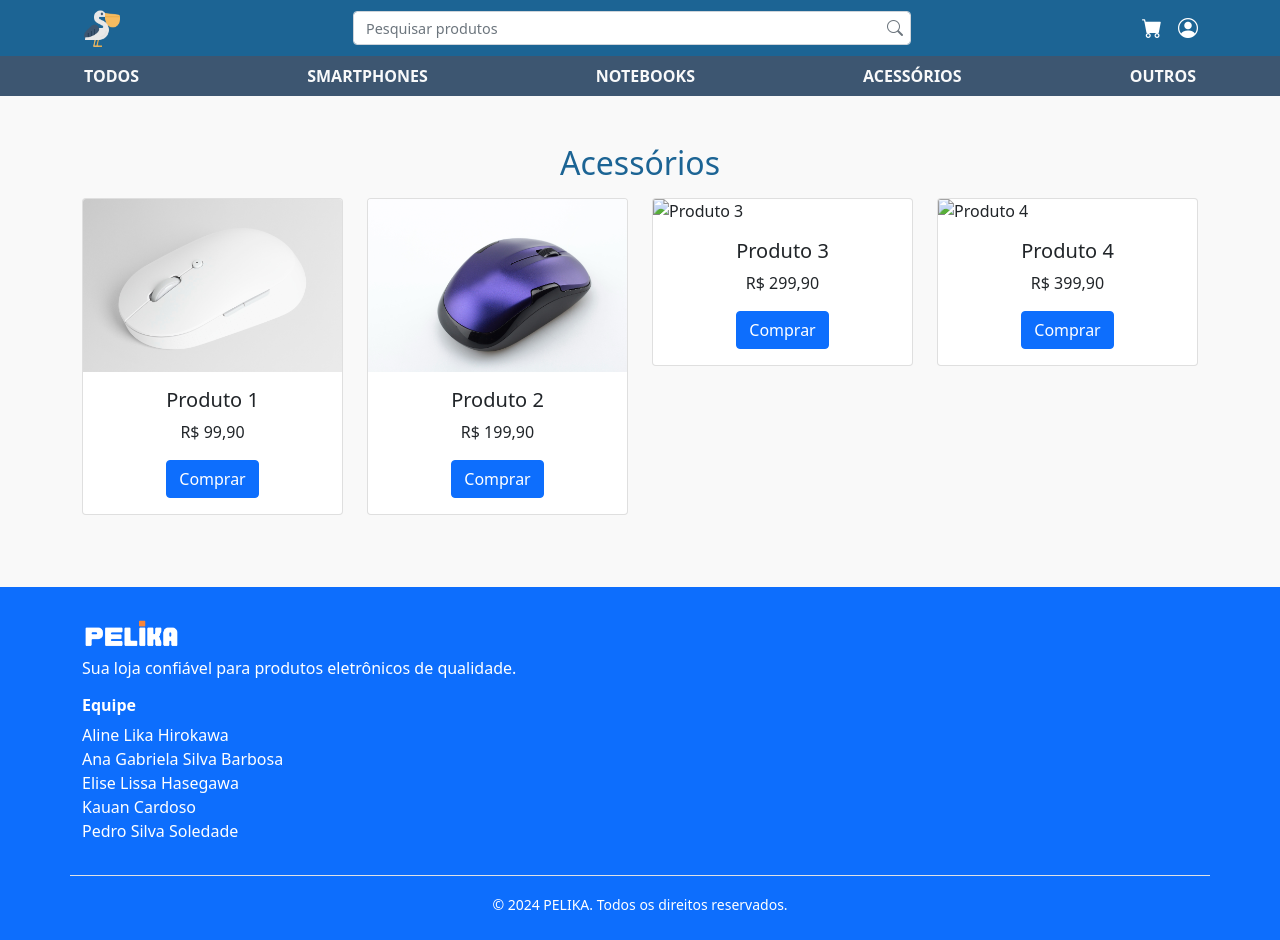
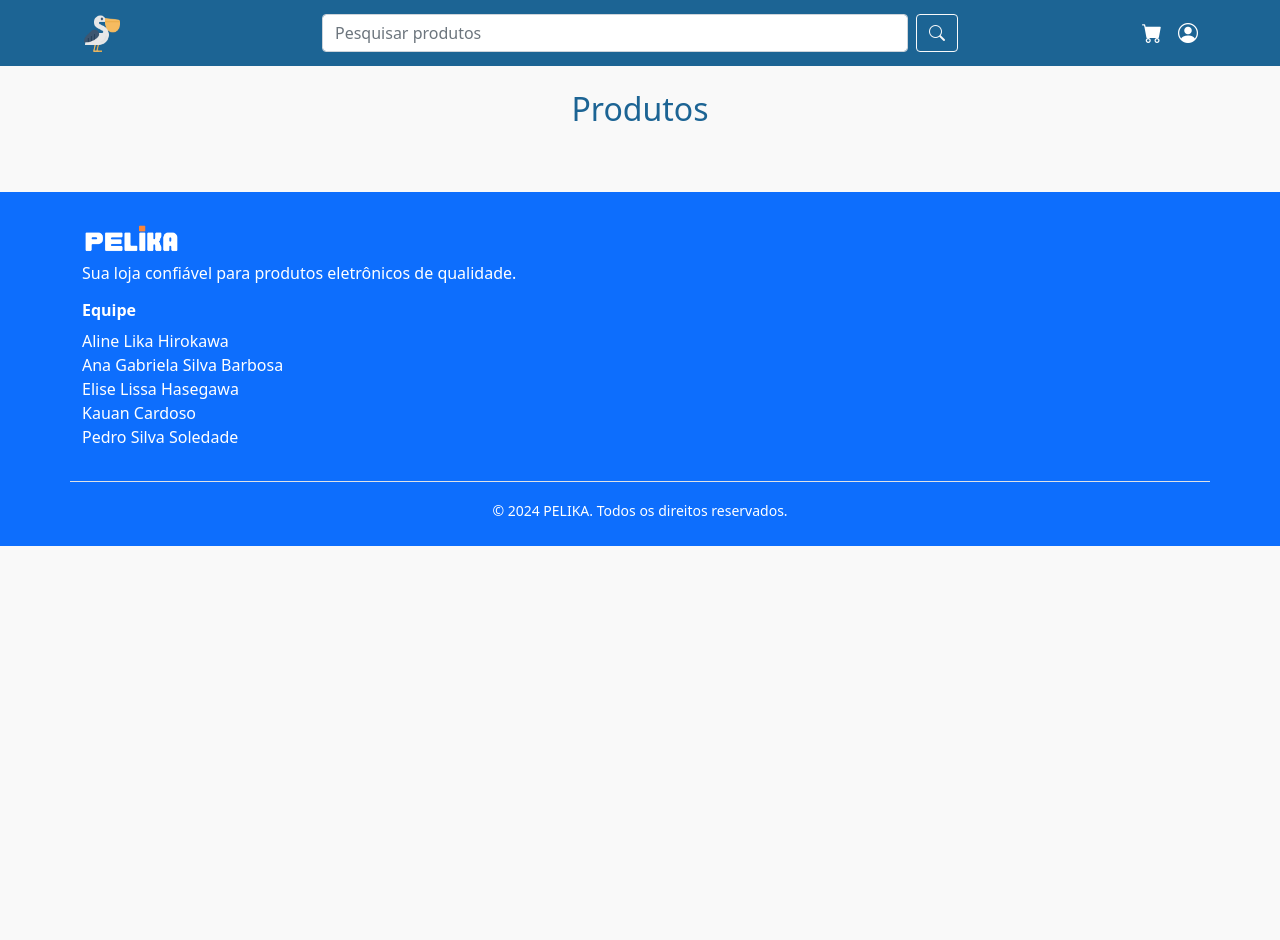
Before and after one commit to pedrossoledade/PROGWEB-Grupo2.08, a plain HTML site: page frontend/src/paginaInicial.html in a window 1280 px wide. After the commit the page ends 800 px from the top, so only its background shows below. Drawn offline with nearby package versions, Linux system fonts and the light colour scheme.

Commit message:
mudança no cabeçalho para navbar e alteração das paginas inicial e cadastro de produto

```diff
--- a/frontend/src/estilos/paginaInicial.css
+++ b/frontend/src/estilos/paginaInicial.css
@@ -24,12 +24,3 @@ h2 {
     max-height: 300px;
     object-fit: cover;
 }
-
-.nav-bar-custom {
-    padding: 0rem 0;
-    background-color: #3D5671;
-}
-
-.nav-link {
-    text-transform: uppercase;
-}
--- a/frontend/src/paginaInicial.html
+++ b/frontend/src/paginaInicial.html
@@ -9,122 +9,68 @@
     <link href="https://cdn.jsdelivr.net/npm/bootstrap@5.0.2/dist/css/bootstrap.min.css" rel="stylesheet">
     <link href="https://cdn.jsdelivr.net/npm/bootstrap-icons/font/bootstrap-icons.css" rel="stylesheet">
     <link href="estilos/paginaInicial.css" rel="stylesheet" />
-    <link href="funcoes.js">
-
+    <script defer src="scripts/funcoes.js"></script> <!-- Script para buscar dados -->
     <title>Loja Online</title>
-
 </head>
 
 <body>
-    <!-- Cabeçalho -->
-    <header class="text-white py-2" style="background-color: #1c6494;">
-        <div class="container d-flex justify-content-between align-items-center">
+    <!-- Navbar -->
+    <nav class="navbar navbar-expand-lg navbar-dark" style="background-color: #1c6494;">
+        <div class="container">
+            <!-- Logo -->
+            <a class="navbar-brand" href="#">
                 <img src="imagens/icone.png" alt="Logo" style="width: 40px;">
-            <form class="d-flex w-50 mx-3 position-relative" id="searchForm">
-                <input class="form-control pe-5" type="search" placeholder="Pesquisar produtos" aria-label="Search"
-                    style="height: 34px; font-size: 0.9rem;">
-                <button class="btn position-absolute end-0 top-50 translate-middle-y me-2" type="submit"
-                    style="background: none; border: none; padding: 0;">
-                    <i class="bi bi-search text-secondary"></i>
+            </a>
+
+            <!-- Botão do menu responsivo -->
+            <button class="navbar-toggler" type="button" data-bs-toggle="collapse" data-bs-target="#navbarContent"
+                aria-controls="navbarContent" aria-expanded="false" aria-label="Toggle navigation">
+                <span class="navbar-toggler-icon"></span>
+            </button>
+
+            <!-- Conteúdo da Navbar -->
+            <div class="collapse navbar-collapse" id="navbarContent">
+                <!-- Barra de pesquisa -->
+                <form class="d-flex mx-auto" id="searchForm" style="width: 60%;">
+                    <input class="form-control me-2" type="search" placeholder="Pesquisar produtos" aria-label="Search">
+                    <button class="btn btn-outline-light" type="submit">
+                        <i class="bi bi-search"></i>
                     </button>
                 </form>
+
+                <!-- Ícones do carrinho e conta -->
                 <div class="d-flex align-items-center">
-                <a href="#" class="text-white me-3 text-decoration-none" title="Carrinho">
+                    <a class="text-white me-3" href="#" title="Carrinho">
                         <i class="bi bi-cart-fill fs-5"></i>
                     </a>
-                <a href="login.html" class="text-white text-decoration-none" title="Conta">
+                    <a class="text-white" href="login.html" title="Conta">
                         <i class="bi bi-person-circle fs-5"></i>
                     </a>
                 </div>
             </div>
-    </header>
-
-    <!-- Barra de Navegação de Categorias -->
-    <nav class="nav-bar-custom mb-5">
-        <ul class="nav justify-content-around">
-            <li class="nav-item">
-                <a class="nav-link text-light fw-bold text-decoration-none" href="#">Todos</a>
-            </li>
-            <li class="nav-item">
-                <a class="nav-link text-light fw-bold text-decoration-none" href="#">Smartphones</a>
-            </li>
-            <li class="nav-item">
-                <a class="nav-link text-light fw-bold text-decoration-none" href="#">Notebooks</a>
-            </li>
-            <li class="nav-item">
-                <a class="nav-link text-light fw-bold text-decoration-none" href="#">Acessórios</a>
-            </li>
-            <li class="nav-item">
-                <a class="nav-link text-light fw-bold text-decoration-none" href="#">Outros</a>
-            </li>
-        </ul>
+        </div>
     </nav>
 
     <!-- Corpo do site -->
     <main class="container mt-4">
-
         <!-- Produtos Aleatórios -->
         <section class="mb-5">
-            <h2 class="text-center mb-3">Acessórios</h2>
-            <div class="row">
-                <div class="col-6 col-md-3 mb-4">
-                    <div class="card">
-                        <img src="imagens/produto1.jpg" class="card-img-top" alt="Produto 1">
-                        <div class="card-body text-center">
-                            <h5 class="card-title">Produto 1</h5>
-                            <p class="card-text">R$ 99,90</p>
-                            <button class="btn btn-primary">Comprar</button>
-                        </div>
-                    </div>
-                </div>
-                <div class="col-6 col-md-3 mb-4">
-                    <div class="card">
-                        <img src="imagens/produto2.jpg" class="card-img-top" alt="Produto 2">
-                        <div class="card-body text-center">
-                            <h5 class="card-title">Produto 2</h5>
-                            <p class="card-text">R$ 199,90</p>
-                            <button class="btn btn-primary">Comprar</button>
-                        </div>
-                    </div>
-                </div>
-                <div class="col-6 col-md-3 mb-4">
-                    <div class="card">
-                        <img src="imagens/produto3.jpg" class="card-img-top" alt="Produto 3">
-                        <div class="card-body text-center">
-                            <h5 class="card-title">Produto 3</h5>
-                            <p class="card-text">R$ 299,90</p>
-                            <button class="btn btn-primary">Comprar</button>
-                        </div>
-                    </div>
-                </div>
-                <div class="col-6 col-md-3 mb-4">
-                    <div class="card">
-                        <img src="imagens/produto4.jpg" class="card-img-top" alt="Produto 4">
-                        <div class="card-body text-center">
-                            <h5 class="card-title">Produto 4</h5>
-                            <p class="card-text">R$ 399,90</p>
-                            <button class="btn btn-primary">Comprar</button>
-                        </div>
-                    </div>
-                </div>
+            <h2 class="text-center mb-3">Produtos</h2>
+            <div class="row" id="produtosContainer">
+                <!-- Produtos serão renderizados aqui -->
             </div>
         </section>
     </main>
 
-
-    <!--Rodapé-->
+    <!-- Rodapé -->
     <footer class="bg-primary text-white py-4">
         <div class="container">
-            <!-- Primeira Linha: Nome e Logo -->
-
             <div class="col-md-6 text-center text-md-start">
-                <img src="imagens/logo.png" alt="Lofo" style="width: 100px;">
+                <img src="imagens/logo.png" alt="Logo" style="width: 100px;">
             </div>
             <div class="col-md-6 text-center text-md-start">
                 <p>Sua loja confiável para produtos eletrônicos de qualidade.</p>
             </div>
-
-            <!-- Equipe -->
             <div class="row">
                 <div class="col-md-6">
                     <h6 class="fw-bold">Equipe</h6>
@@ -137,7 +83,6 @@
                     </ul>
                 </div>
             </div>
-            <!-- Linha Final: Direitos Autorais -->
             <div class="row border-top pt-3 mt-3">
                 <div class="col text-center">
                     <small>&copy; 2024 PELIKA. Todos os direitos reservados.</small>
@@ -145,7 +90,6 @@
             </div>
         </div>
     </footer>
-
 </body>
 
 </html>
```
Also changed, not shown: frontend/src/cadastroProdutos.html (+102 -43 lines). Lines whose indentation alone changed are shown as unchanged.
